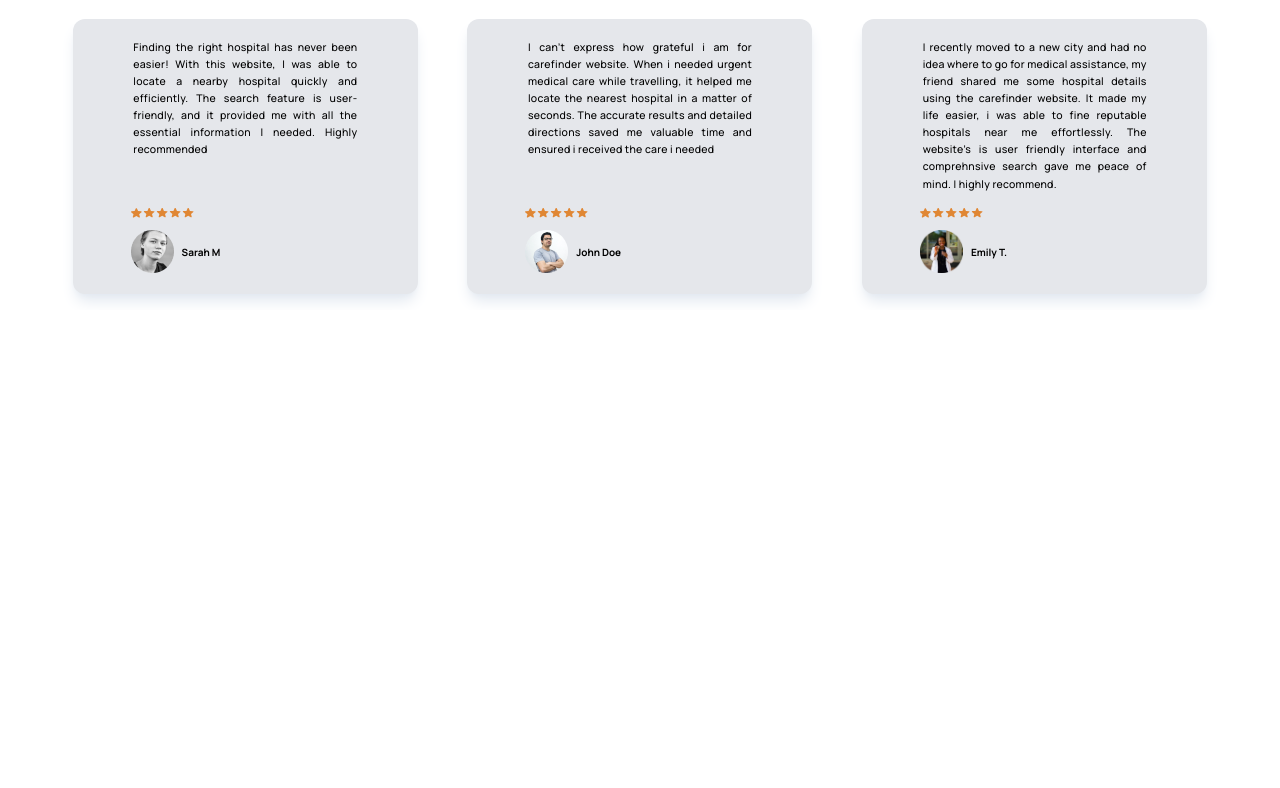
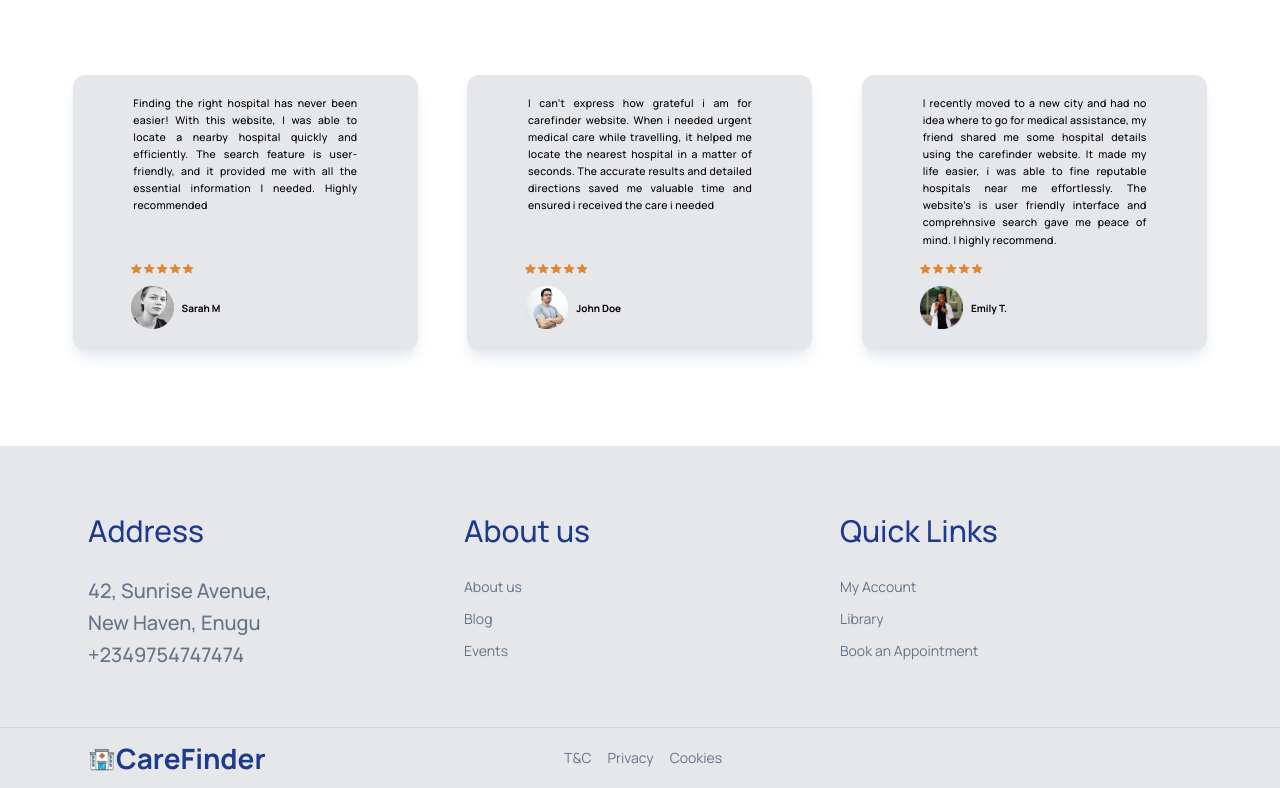
Before and after one commit to Luckidubi/health-carefinder, a Next.js app: page / in a window 1280 px wide. Shown: the part 3327-4115 px from the top of the page. Before the commit the page ends 3637 px from the top, so only its background shows below. Built offline with nearby package versions, Linux system fonts and the light colour scheme.

Commit message:
feat: Add Footer component

```diff
--- a/app/layout.tsx
+++ b/app/layout.tsx
@@ -1,6 +1,7 @@
 import Navbar from '@/components/Navbar'
 import './globals.css'
 import { Inter } from 'next/font/google'
+import Footer from '@/components/Footer'
 
 const inter = Inter({ subsets: ['latin'] })
 
@@ -19,7 +20,7 @@ export default function RootLayout({
       <body className={inter.className}>
         <Navbar/>
         {children}
-
+    <Footer/>
         </body>
     </html>
   )
--- a/app/page.tsx
+++ b/app/page.tsx
@@ -17,14 +17,14 @@ export default function Home() {
           <SearchInput />
         </div>
       </div>
-      <div id="#About" className="padding-x padding-y bg-white max-width">
+      <div id="About" className="padding-x padding-y bg-white max-width">
         <About />
       </div>
       <div className="pt-20">
         <Services />
       </div>
       <HowItWorks />
-      <div className="pt-20">
+      <div className="py-20">
         <Testimonials />
       </div>
     </main>
--- /dev/null
+++ b/components/Footer.tsx
@@ -0,0 +1,165 @@
+import Image from 'next/image';
+import Link from 'next/link';
+import React from 'react'
+
+const Footer = () => {
+  return (
+    <footer className="w-full text-slate-500 max-width">
+      {/*      <!-- Main footer --> */}
+      <div className="border-t border-slate-200 bg-gray-200 pt-16 pb-12 text-sm padding-x">
+        <div className="container mx-auto px-6">
+          <div className="grid grid-cols-4 gap-6 md:grid-cols-8 lg:grid-cols-12">
+            <nav
+              className="col-span-2 md:col-span-4 lg:col-span-4"
+              aria-labelledby="footer-product-3-sub"
+            >
+              <h3
+                className="mb-6 text-blue-900 text-[20px] md:text-[30px] font-medium leading-6 md:leading-10"
+                id="footer-product-3-sub"
+              >
+                Address
+              </h3>
+              <ul>
+                <li className="mb-2 leading-6">
+                  <p className=" text-[16px] md:text-[20px] font-medium leading-8 md-leading-10">
+                    42, Sunrise Avenue, <br />
+                    New Haven, Enugu
+                    <br />
+                    +2349754747474
+                  </p>
+                </li>
+              </ul>
+            </nav>
+            <nav
+              className="col-span-2 md:col-span-4 lg:col-span-4"
+              aria-labelledby="footer-about-3-sub"
+            >
+              <h3
+                className="mb-6 text-blue-900 text-[20px] md:text-[30px] font-medium leading-6 md:leading-10"
+                id="footer-about-3-sub"
+              >
+                About us
+              </h3>
+              <ul>
+                <li className="mb-2 leading-6">
+                  <Link
+                    href="#"
+                    className="transition-colors duration-300 hover:text-blue-900 focus:text-blue-600"
+                  >
+                    About us
+                  </Link>
+                </li>
+
+                <li className="mb-2 leading-6">
+                  <Link
+                    href="#"
+                    className="transition-colors duration-300 hover:text-blue-900 focus:text-blue-600"
+                  >
+                    Blog
+                  </Link>
+                </li>
+                <li className="mb-2 leading-6">
+                  <Link
+                    href="#"
+                    className="transition-colors duration-300 hover:text-blue-900 focus:text-blue-600"
+                  >
+                    Events
+                  </Link>
+                </li>
+              </ul>
+            </nav>
+            <nav
+              className="col-span-2 md:col-span-4 lg:col-span-4"
+              aria-labelledby="footer-get-in-touch-3-sub"
+            >
+              <h3 className="mb-6 text-blue-900 text-[20px] md:text-[30px] font-medium leading-6 md:leading-10">
+                Quick Links
+              </h3>
+              <ul>
+                <li className="mb-2 leading-6">
+                  <Link
+                    href="#"
+                    className="transition-colors duration-300 hover:text-blue-900 focus:text-blue-600"
+                  >
+                    My Account
+                  </Link>
+                </li>
+                <li className="mb-2 leading-6">
+                  <Link
+                    href="#"
+                    className="transition-colors duration-300 hover:text-blue-900 focus:text-blue-600"
+                  >
+                    Library
+                  </Link>
+                </li>
+                <li className="mb-2 leading-6">
+                  <Link
+                    href="#"
+                    className="transition-colors duration-300 hover:text-blue-900 focus:text-blue-600"
+                  >
+                    Book an Appointment
+                  </Link>
+                </li>
+              </ul>
+            </nav>
+          </div>
+        </div>
+      </div>
+      {/*      <!-- Sub Footer --> */}
+      <div className="border-t border-gray-300 bg-gray-200 py-4 text-sm padding-x">
+        <div className="container mx-auto px-6">
+          <div className="grid grid-cols-4 items-center gap-6 md:grid-cols-8 lg:grid-cols-12">
+            <Link href="/" className="flex items-center">
+              <Image
+                src="/hospital.svg"
+                alt="Hospital"
+                width={28}
+                height={28}
+                className="object-contain"
+              />
+              <span className="text-blue-900 hidden sm:flex text-[28px] font-bold">
+                CareFinder
+              </span>
+            </Link>
+            <nav
+              className="col-span-3 md:col-span-4 lg:col-span-6"
+              aria-labelledby="subfooter-links"
+            >
+              <h3 className="sr-only" id="subfooter-links">
+                Get in touch
+              </h3>
+              <ul className="flex flex-wrap items-center justify-end gap-2 lg:gap-4">
+                <li className="leading-6">
+                  <a
+                    href="javascript:void(0)"
+                    className="transition-colors duration-300 hover:text-blue-900 focus:text-blue-600"
+                  >
+                    T&C
+                  </a>
+                </li>
+                <li className="leading-6">
+                  <a
+                    href="#"
+                    className="transition-colors duration-300 hover:text-blue-900 focus:text-blue-600"
+                  >
+                    Privacy
+                  </a>
+                </li>
+                <li className="leading-6">
+                  <a
+                    href="#"
+                    className="transition-colors duration-300 hover:text-blue-900 focus:text-blue-600"
+                  >
+                    Cookies
+                  </a>
+                </li>
+              </ul>
+            </nav>
+          </div>
+        </div>
+      </div>
+    </footer>
+  );
+}
+
+export default Footer
--- a/components/Services.tsx
+++ b/components/Services.tsx
@@ -27,7 +27,7 @@ export const ServiceCard = ({ icon, title, value }: ServiceCardProps) => {
 const Services = () => {
   return (
     <section className="max-width padding-x padding y">
-      <div className="grid 2xl:grid-cols-4 xl:grid-cols-3 md:grid-cols-2 grid-cols-1 w-full gap-8 pt-14;">
+      <div className="grid 2xl:grid-cols-4 xl:grid-cols-3 md:grid-cols-2 grid-cols-1 w-full gap-8 pt-14 justify-items-center">
         {services.map((item) => (
           <ServiceCard
             key={item.title}
```
